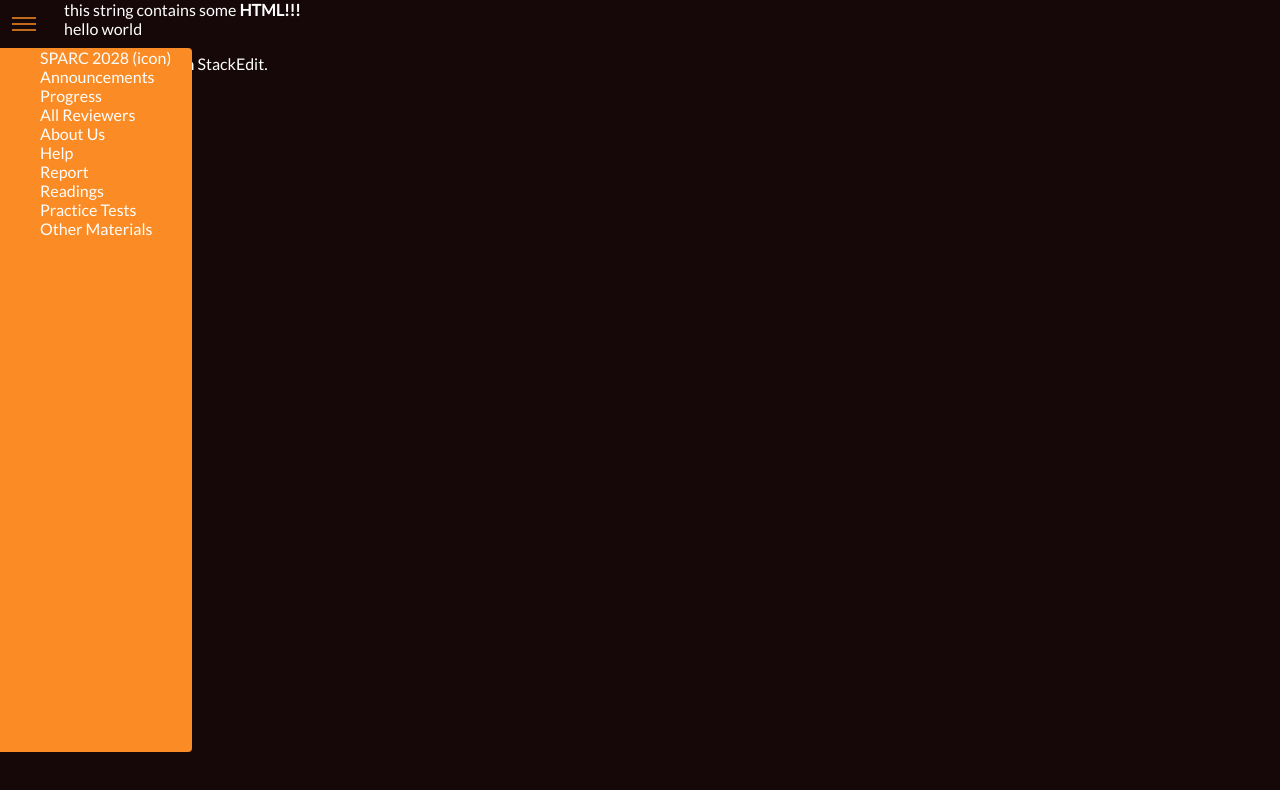
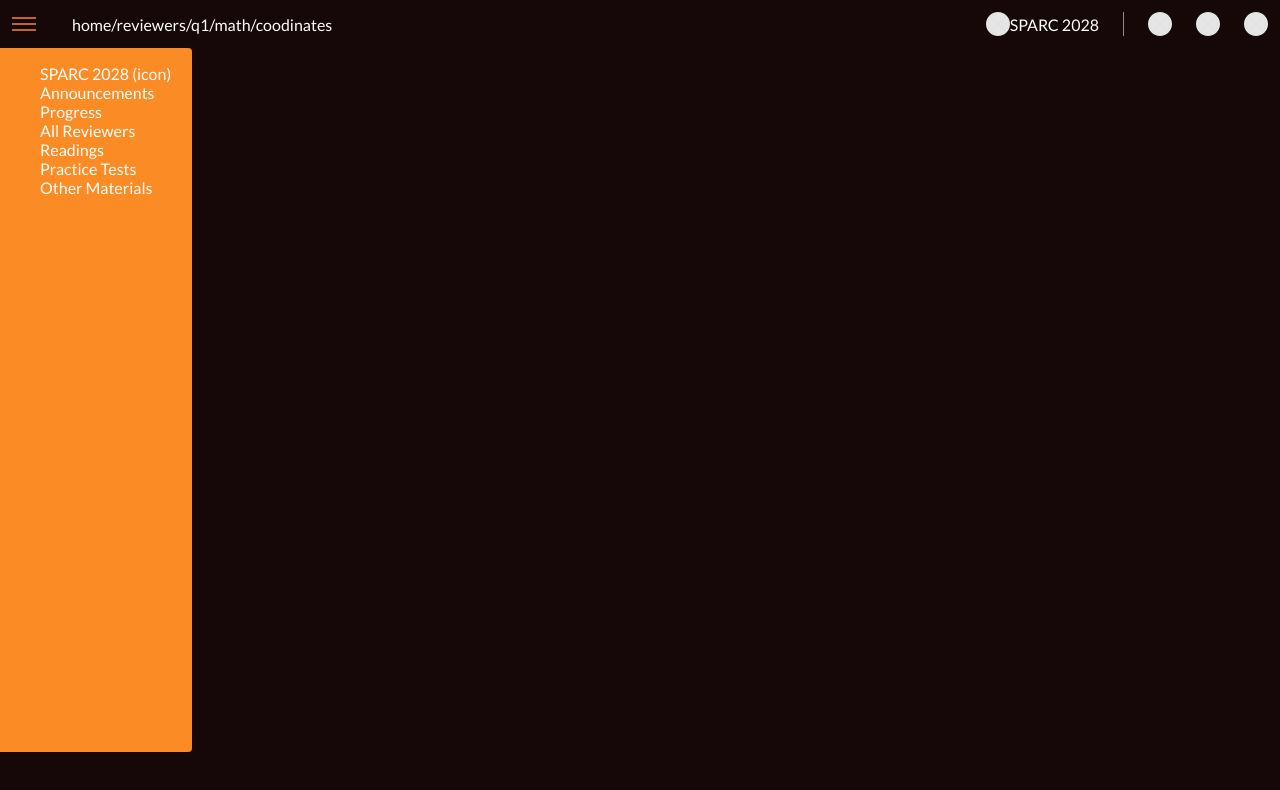
Before and after one commit to elaiah-pshs/sparc-website, a SvelteKit app: page / in a window 1280 px wide. Shown: the top 790 px of the page. Built offline with nearby package versions, Linux system fonts and the light colour scheme.

Commit message:
Complete navbar design

```diff
--- a/src/app.html
+++ b/src/app.html
@@ -2,7 +2,7 @@
 <html lang="en">
 	<head>
 		<meta charset="utf-8" />
-		<link rel="icon" href="%sveltekit.assets%/favicon.png" />
+		<link rel="icon" href="./icons/placeholder.svg" />
 		<meta name="viewport" content="width=device-width" />
 		%sveltekit.head%
 	</head>
--- /dev/null
+++ b/src/lib/Navbar.svelte
@@ -0,0 +1,65 @@
+<script>
+    import { onMount } from 'svelte';
+    import { page } from '$app/stores'
+    import '../styles/Navbar.scss';
+
+    let path_html = '';
+
+    onMount(() => {
+        let path = $page.url.pathname;
+        path = "/reviewers/q1/math/coodinates";
+        let current_path = "";
+        const links = [`<a class="navbar-path-link" href="./">home</a>`];
+        path.split('/').filter((str) => str !== '').forEach(element => {
+            current_path += ('/' + element);
+            links.push(`<a class="navbar-path-link" href=".${current_path}">${element}</a>`);
+        });
+        path_html = links.join(`<span class="navbar-path-divider">/</span>`);
+    });
+
+
+    function toggleSidebar() {
+        let sidebar = document.querySelector(".sidebar");
+        sidebar.classList.add("toggled");
+    }
+
+    function hideSidebar() {
+        let sidebar = document.querySelector(".sidebar");
+        sidebar.classList.remove("toggled");
+    }
+</script>
+
+<nav class="navbar">
+    <ul class="navbar-items">
+        <li on:mouseover={toggleSidebar} on:focus={toggleSidebar} on:mouseout={hideSidebar} on:blur={hideSidebar} class="navbar-item">
+            <img class="navbar-icon sidebar-toggle" src="icons/sidebar.svg" alt="Open sidebar">
+        </li>
+        <li class="navbar-item">
+            <p class="navbar-path">{@html path_html}</p>
+        </li>
+        <li class="navbar-item">
+            <a class="navbar-link" href="./">
+                <img class="navbar-icon" src="icons/placeholder.svg" alt="SPARC 2028">
+                SPARC 2028
+            </a>
+        </li>
+        <li class="navbar-item">
+            <div class="navbar-divider"></div>
+        </li>
+        <li class="navbar-item">
+            <a class="navbar-link" href="./about">
+                <img class="navbar-icon" src="icons/placeholder.svg" alt="About us">
+            </a>
+        </li>
+        <li class="navbar-item">
+            <a class="navbar-link" href="./help">
+                <img class="navbar-icon" src="icons/placeholder.svg" alt="Help">
+            </a>
+        </li>
+        <li class="navbar-item">
+            <a class="navbar-link" href="./report">
+                <img class="navbar-icon" src="icons/placeholder.svg" alt="Report an error">
+            </a>
+        </li>
+    </ul>
+</nav>
--- a/src/lib/Navbar/Navbar.svelte
+++ /dev/null
@@ -1,23 +0,0 @@
-<script>
-    import '../../styles/Navbar.scss';
-</script>
-
-<img class="navbar-icon" src="icons/navbar.svg" alt="open navbar">
-
-<nav class="navbar">
-    <ul class="sidebar">
-        <li class="logo">SPARC 2028 (icon)</li>
-
-        <li class="item">Announcements</li>
-        <li class="item">Progress</li>
-        <li class="item">All Reviewers</li>
-
-        <li class="item">About Us</li>
-        <li class="item">Help</li>
-        <li class="item">Report</li>
-
-        <li class="dropdown">Readings</li>
-        <li class="dropdown">Practice Tests</li>
-        <li class="dropdown">Other Materials</li>
-    </ul>
-</nav>
--- /dev/null
+++ b/src/lib/Sidebar/Sidebar.svelte
@@ -0,0 +1,17 @@
+<script>
+    import '../../styles/Sidebar.scss';
+</script>
+
+<aside class="sidebar">
+    <ul class="sidebar-items">
+        <li class="sidebar-logo">SPARC 2028 (icon)</li>
+
+        <li class="sidebar-item">Announcements</li>
+        <li class="sidebar-item">Progress</li>
+        <li class="sidebar-item">All Reviewers</li>
+
+        <li class="sidebar-dropdown">Readings</li>
+        <li class="sidebar-dropdown">Practice Tests</li>
+        <li class="sidebar-dropdown">Other Materials</li>
+    </ul>
+</aside>
--- a/src/routes/+layout.svelte
+++ b/src/routes/+layout.svelte
@@ -1,8 +1,9 @@
 <script>
-    import Navbar from '$lib/Navbar/Navbar.svelte';
+    import Navbar from '$lib/Navbar.svelte';
+    import Sidebar from '$lib/Sidebar/Sidebar.svelte';
     import '../styles/root.scss';
 </script>
 
 <Navbar />
-
+<Sidebar />
 <slot />
--- a/src/routes/+page.svelte
+++ b/src/routes/+page.svelte
@@ -19,9 +19,9 @@
     <title>Home</title>
 </svelte:head>
 
-<main>
+<!-- <main>
     {@html display}
-</main>
+</main> -->
 
 <!--
 This script places a badge on your repl's full-browser view back to your repl's cover
--- a/src/routes/reviewers/+page.svelte
+++ b/src/routes/reviewers/+page.svelte
@@ -1,5 +1,5 @@
 <script>
-    import '../styles/root.scss';
+    import '../../styles/root.scss';
 </script>
 
 <h1>Reviewers</h1>
--- a/src/styles/Navbar.scss
+++ b/src/styles/Navbar.scss
@@ -1,43 +1,55 @@
 @use "vars";
-
-.navbar-icon {
-    position: fixed;
-    z-index: 10;
-
-    width: 1.5rem;
-    height: 1.5rem;
-    padding: 0.75rem;
-}
-
-.navbar-icon:hover + .navbar, .navbar:hover {
-    transform: translateX(0%);
-}
 
 .navbar {
     position: fixed;
-    top: 3rem;
-    z-index: 9;
+    right: 0;
 
-    width: 12rem;
-    height: calc(100vh - 6rem);
-    border-radius: 0 0.25rem 0.25rem 0;
+    width: 100%;
+    height: 3rem;
 
-    background-color: vars.$layer-1;
-
-    transform: translateX(-100%);
     transition: vars.$transition-medium;
 }
 
-.navbar-icon:hover + .navbar, .navbar:hover {
-    transform: translateX(0%);
+.navbar-items {
+    height: 100%;
+
+    margin: 0;
+    padding: 0 0.75rem 0 0;
+
+    display: flex;
+    align-items: center;
+    column-gap: 1.5rem;
+
+    list-style: none;
 }
 
-ul {
-    margin: 0;
+.navbar-item {
+    height: 100%;
     display: flex;
-    flex-direction: column;
+    align-items: center;
 }
 
-li {
-    list-style: none;
+.navbar-item:nth-child(2) {
+    margin-right: auto;
 }
+
+.navbar-link {
+    height: 100%;
+    display: flex;
+    align-items: center;
+}
+
+.navbar-icon {
+    width: 1.5rem;
+    height: 1.5rem;
+}
+
+.sidebar-toggle {
+    padding: 0 0.75rem;
+}
+
+.navbar-divider {
+    width: 1px;
+    height: 1.5rem;
+    background-color: #FFF8;
+}
--- /dev/null
+++ b/src/styles/Sidebar.scss
@@ -0,0 +1,24 @@
+@use "vars";
+
+.sidebar {
+    position: fixed;
+    top: 3rem;
+    z-index: 9;
+
+    width: 12rem;
+    height: calc(100vh - 6rem);
+    border-radius: 0 0.25rem 0.25rem 0;
+
+    background-color: vars.$layer-1;
+
+    transform: translateX(-100%);
+    transition: vars.$transition-medium;
+}
+
+.sidebar:hover, .sidebar.toggled {
+    transform: translateX(0%);
+}
+
+li {
+    list-style: none;
+}
```
Also changed, not shown: src/lib/Navbar/NavIcon.svelte (deleted), src/lib/Navbar/NavItem.svelte (deleted), src/lib/Sidebar/SideDropdown.svelte (added), static/icons/placeholder.svg (added), static/icons/sidebar.svg (renamed from static/icons/navbar.svg).
